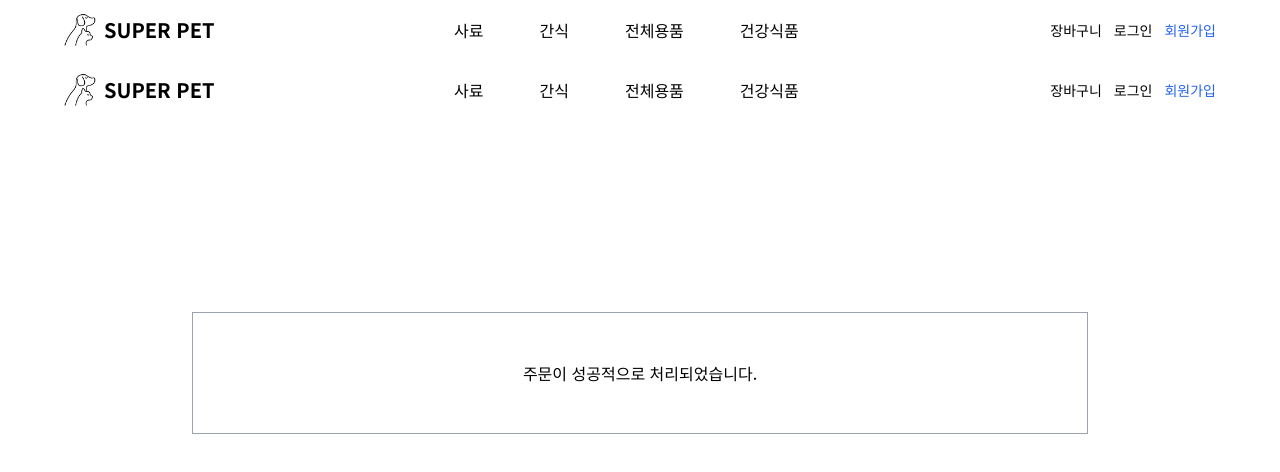
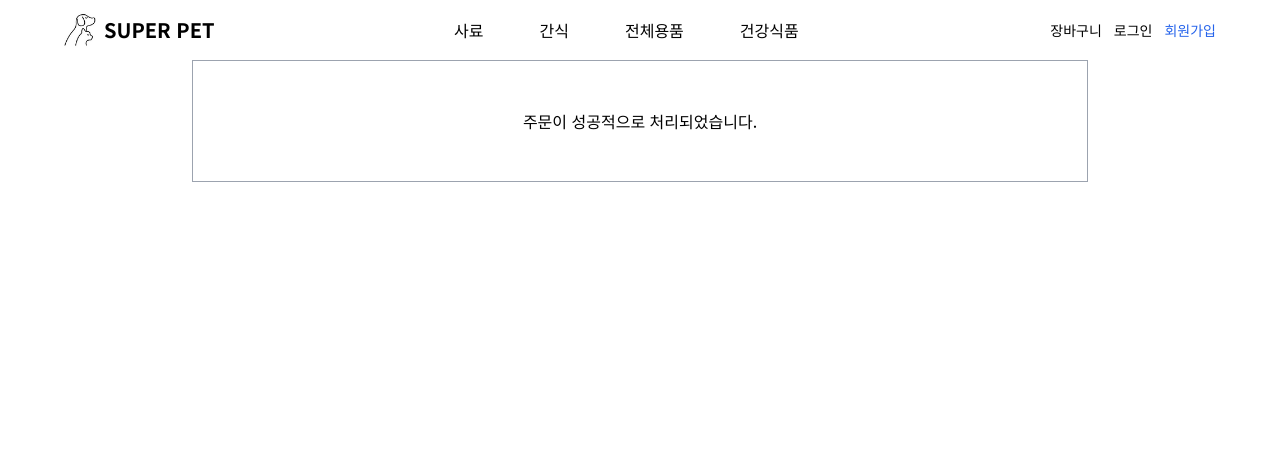
Before and after one commit to super-shoppingmall/super-frontend, a React (Create React App) app: page /ordered in a window 1280 px wide. Shown: the top 472 px of the page. Built offline with nearby package versions, Linux system fonts and the light colour scheme; no server answers.

Commit message:
개별 컴포넌트에서 헤더 제거

```diff
--- a/src/components/OrderCompleted.tsx
+++ b/src/components/OrderCompleted.tsx
@@ -1,11 +1,6 @@
-import Header from './Header/Header';
-
 function OrderCompleted() {
 	return (
 		<div className='flex flex-col justify-center items-center gap-48'>
-			<div className='w-screen'>
-				<Header />
-			</div>
 			<div className='border border-gray-400 px-24 py-12 text-center' style={{ width: '70vw' }}>
 				주문이 성공적으로 처리되었습니다.
 			</div>
```
